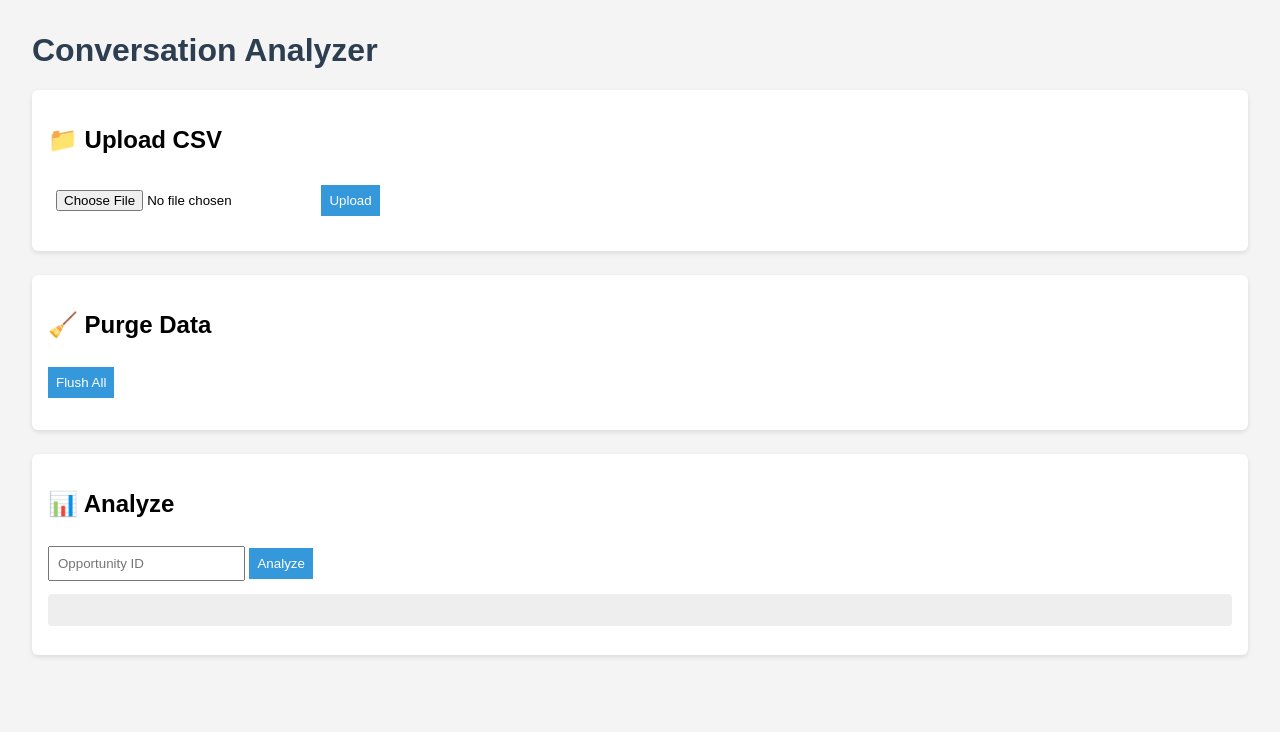
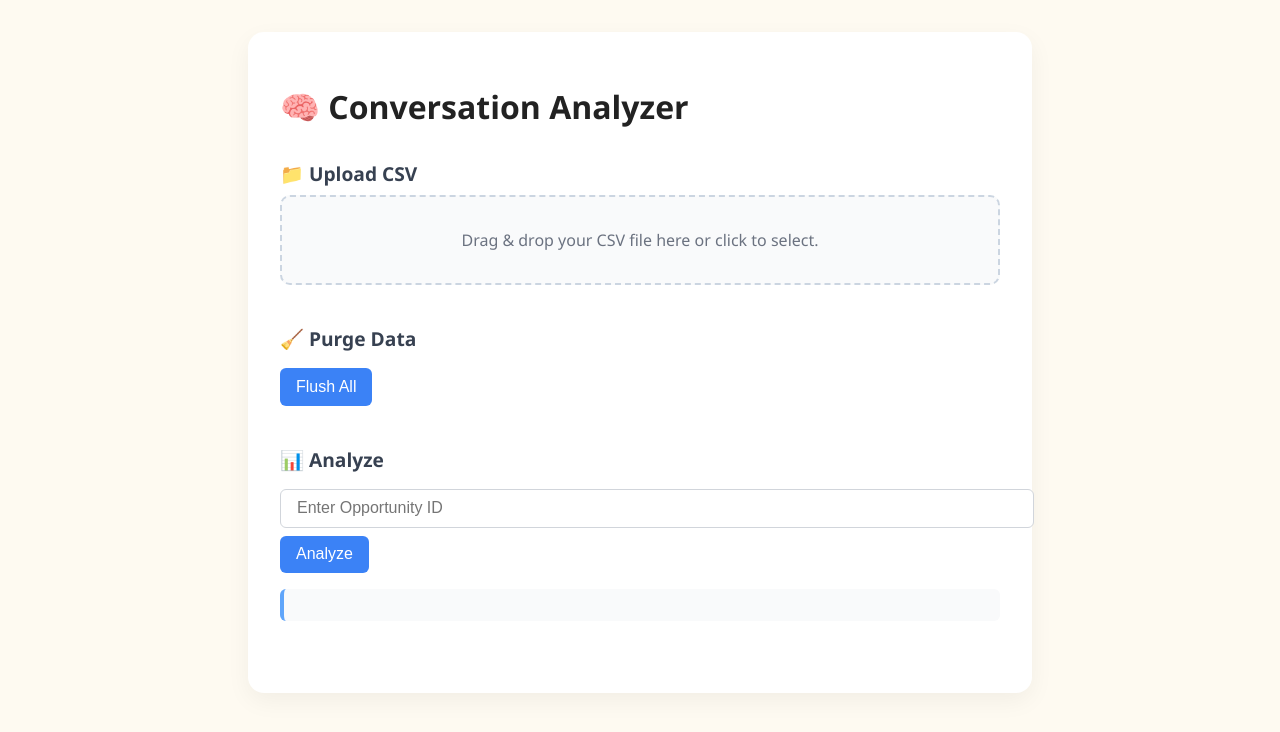
Before and after one commit to UswaFatimaHub/summarize_poc, a FastAPI app: page / in a window 1280 px wide. Shown: the top 732 px of the page. Run offline with FastAPI, Linux system fonts and the light colour scheme; parts of the project's set-up code (start-up, migrations or seed data) failed here and were passed over.

Commit message:
updaated index page

```diff
--- a/app/static/style.css
+++ b/app/static/style.css
@@ -1,40 +1,93 @@
+/* Base Styles */
 body {
-    font-family: sans-serif;
-    margin: 2rem;
-    background-color: #f4f4f4;
+    margin: 0;
+    font-family: 'Segoe UI', sans-serif;
+    background-color: #fefaf1;
+    color: #1f2937;
 }
+
+.container {
+    max-width: 720px;
+    margin: 2rem auto;
+    padding: 2rem;
+    background-color: white;
+    border-radius: 16px;
+    box-shadow: 0 8px 24px rgba(0, 0, 0, 0.05);
+}
+
 h1 {
-    color: #2c3e50;
+    font-size: 2rem;
+    color: #222;
+    margin-bottom: 1rem;
 }
+
+h2 {
+    font-size: 1.2rem;
+    color: #374151;
+    margin-top: 2rem;
+    margin-bottom: 0.5rem;
+}
+
 section {
-    background: white;
-    padding: 1rem;
-    margin-bottom: 1.5rem;
+    margin-bottom: 2.5rem;
+}
+
+/* File Upload Drag Area */
+.drop-zone {
+    border: 2px dashed #cbd5e1;
+    padding: 2rem;
+    text-align: center;
+    border-radius: 10px;
+    transition: border-color 0.3s ease;
+    background-color: #f9fafb;
+    color: #6b7280;
+    cursor: pointer;
+}
+.drop-zone.dragover {
+    border-color: #3b82f6;
+    background-color: #eff6ff;
+}
+
+/* Buttons & Inputs */
+input[type="number"],
+button {
+    padding: 0.6rem 1rem;
+    font-size: 1rem;
     border-radius: 6px;
-    box-shadow: 0 2px 5px rgba(0,0,0,0.1);
+    border: 1px solid #d1d5db;
+    margin-top: 0.5rem;
 }
-input, button {
-    margin-top: 0.5rem;
-    padding: 0.5rem;
+
+input[type="number"] {
+    width: 100%;
 }
+
 button {
-    background: #3498db;
+    background-color: #3b82f6;
     color: white;
     border: none;
     cursor: pointer;
+    transition: background-color 0.2s ease;
 }
-pre {
-    background: #eee;
-    padding: 1rem;
-    border-radius: 4px;
+
+button:hover {
+    background-color: #2563eb;
 }
+
+/* Loading Spinner */
+#analyze-loading {
+    font-style: italic;
+    color: #9ca3af;
+    margin-top: 0.5rem;
+}
+
 #analyze-loading::after {
     content: "";
     display: inline-block;
     width: 1em;
     height: 1em;
-    border: 3px solid #ccc;
-    border-top-color: #3498db;
+    border: 3px solid #d1d5db;
+    border-top-color: #3b82f6;
     border-radius: 50%;
     animation: spin 1s linear infinite;
     margin-left: 0.5em;
@@ -45,3 +98,14 @@ pre {
         transform: rotate(360deg);
     }
 }
+
+/* Output */
+pre {
+    background-color: #f9fafb;
+    padding: 1rem;
+    border-left: 4px solid #60a5fa;
+    border-radius: 6px;
+    white-space: pre-wrap;
+    margin-top: 1rem;
+    font-size: 0.95rem;
+}
--- a/app/templates/index.html
+++ b/app/templates/index.html
@@ -1,18 +1,19 @@
 <!DOCTYPE html>
 <html>
 <head>
-    <title>Conversation Tool</title>
+    <title>Conversation Analyzer</title>
     <link rel="stylesheet" href="/static/style.css" />
 </head>
 <body>
-    <h1>Conversation Analyzer</h1>
+    <div class="container">
+        <h1>🧠 Conversation Analyzer</h1>
 
         <section>
             <h2>📁 Upload CSV</h2>
-        <form id="upload-form">
-            <input type="file" name="file" required />
-            <button type="submit">Upload</button>
-        </form>
+            <div id="drop-zone" class="drop-zone">
+                Drag & drop your CSV file here or click to select.
+            </div>
+            <input type="file" id="file-input" accept=".csv" style="display:none;" />
             <p id="upload-status"></p>
         </section>
 
@@ -24,42 +25,75 @@
 
         <section>
             <h2>📊 Analyze</h2>
-        <input type="number" step="0.01" id="opp-id" placeholder="Opportunity ID" />
+            <input type="number" step="0.01" id="opp-id" placeholder="Enter Opportunity ID" />
             <button id="analyze-btn">Analyze</button>
             <p id="analyze-loading" style="display:none;">⏳ Analyzing, please wait...</p>
             <pre id="analyze-result"></pre>
         </section>
-
+    </div>
 
     <script>
-        document.getElementById('upload-form').addEventListener('submit', async (e) => {
+        // File Upload via Drop Zone
+        const dropZone = document.getElementById('drop-zone');
+        const fileInput = document.getElementById('file-input');
+
+        dropZone.addEventListener('click', () => fileInput.click());
+
+        dropZone.addEventListener('dragover', (e) => {
             e.preventDefault();
-            const fileInput = e.target.file;
+            dropZone.classList.add('dragover');
+        });
+
+        dropZone.addEventListener('dragleave', () => {
+            dropZone.classList.remove('dragover');
+        });
+
+        dropZone.addEventListener('drop', async (e) => {
+            e.preventDefault();
+            dropZone.classList.remove('dragover');
+            const file = e.dataTransfer.files[0];
+            if (file) handleFileUpload(file);
+        });
+
+        fileInput.addEventListener('change', (e) => {
+            const file = e.target.files[0];
+            if (file) handleFileUpload(file);
+        });
+
+        async function handleFileUpload(file) {
+            if (!file.name.endsWith(".csv")) {
+                alert("Please upload a CSV file.");
+                return;
+            }
+
             const formData = new FormData();
-            formData.append("file", fileInput.files[0]);
+            formData.append("file", file);
 
             const res = await fetch('/api/file/upload', {
                 method: 'POST',
                 body: formData
             });
+
             const data = await res.json();
-            document.getElementById('upload-status').innerText = JSON.stringify(data);
-        });
+            document.getElementById('upload-status').innerText = `✅ ${data.records_added} records uploaded from ${data.filename}`;
+        }
 
+        // Purge
         document.getElementById('purge-btn').addEventListener('click', async () => {
             const res = await fetch('/api/file/purge', { method: 'DELETE' });
             const data = await res.json();
-            document.getElementById('purge-status').innerText = data.message;
+            document.getElementById('purge-status').innerText = `🗑️ ${data.message}`;
         });
 
+        // Analyze
         document.getElementById('analyze-btn').addEventListener('click', async () => {
             const id = document.getElementById('opp-id').value;
-            if (!id) return alert("Enter an opportunity ID");
+            if (!id) return alert("Please enter an Opportunity ID.");
 
             const loading = document.getElementById('analyze-loading');
             const resultBox = document.getElementById('analyze-result');
             resultBox.innerText = '';
-            loading.style.display = 'block';  // Show loading message
+            loading.style.display = 'block';
 
             try {
                 const res = await fetch(`/api/process_conv/${id}`);
@@ -68,10 +102,9 @@
             } catch (err) {
                 resultBox.innerText = "❌ Error: " + err.message;
             } finally {
-                loading.style.display = 'none';  // Hide loading message
+                loading.style.display = 'none';
             }
         });
-
     </script>
 </body>
 </html>
```
Lines whose indentation alone changed are shown as unchanged.
